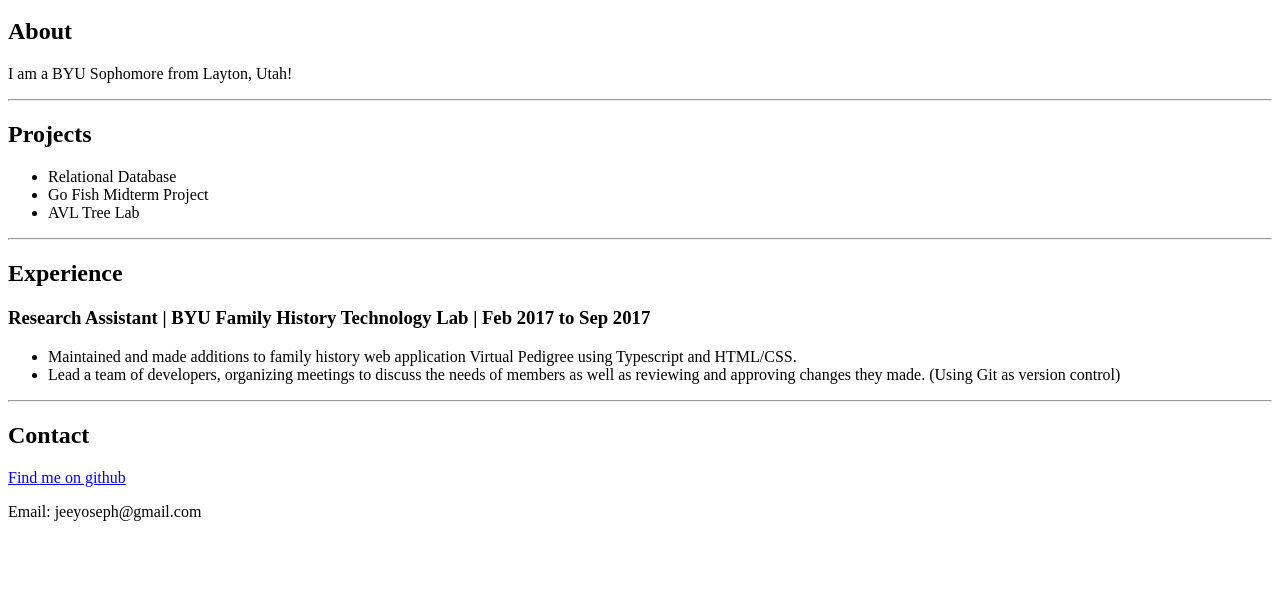
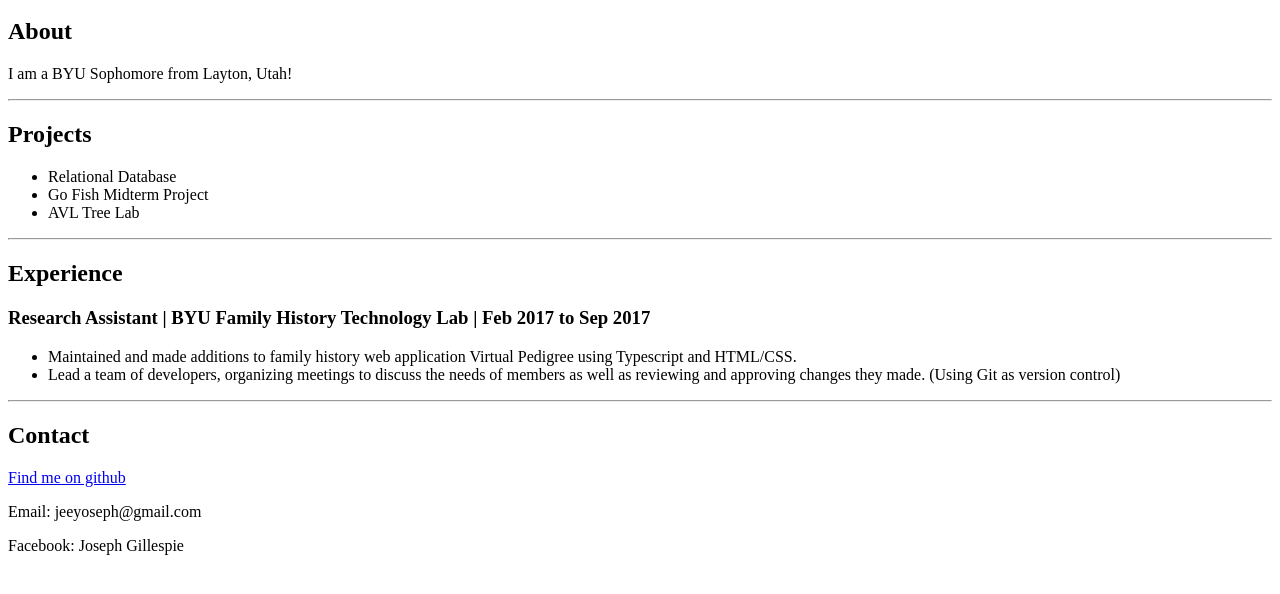
Before and after one commit to jgilles3/portfolio, a plain HTML site: page index.html in a window 1280 px wide. Shown: the part 48-642 px from the top of the page. Drawn offline with Linux system fonts and the light colour scheme.

Commit message:
Added facebook to page

```diff
--- a/index.html
+++ b/index.html
@@ -31,5 +31,6 @@
 <H2>Contact</H2>
 <p><a href="https://github.com/jgilles3">Find me on github</a></p>
 <p>Email: jeeyoseph@gmail.com</p>
+<p>Facebook: Joseph Gillespie</p>
 </BODY>
 </HTML>
```
